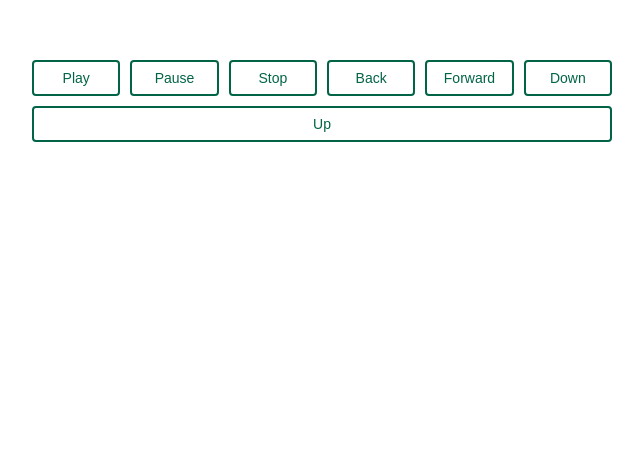
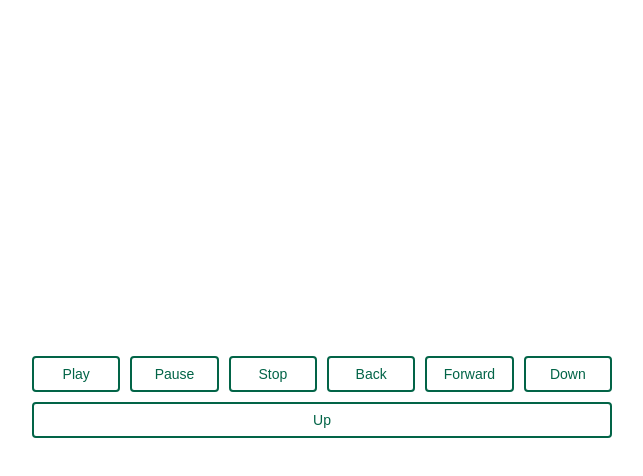
Before and after one commit to Seth-arc/melee, a plain HTML site: page index.html in a window 1280 px wide. Shown: the part 216-692 px from the top of the page, without its empty margins (318-961 px from the left). Drawn offline with Linux system fonts and the light colour scheme.

Commit message:
Update index.html

```diff
--- a/index.html
+++ b/index.html
@@ -16,7 +16,7 @@
         flex-direction: column;
         justify-content: center;
         align-items: center;
-        min-height: 200px;
+        min-height: 100vh;
         color: #fff;
         box-sizing: border-box;
       }
@@ -29,7 +29,7 @@
       /* Responsive canvas with fixed height */
       canvas {
         width: 100%;
-        height: 200px;
+        height: 350px;
         display: block;
         background: transparent;
         margin: 20px 0;
```
